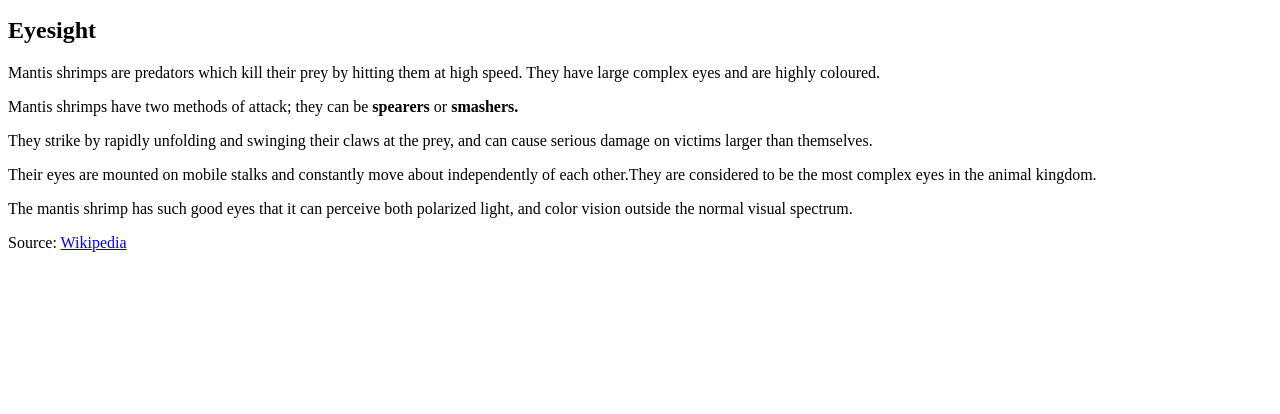
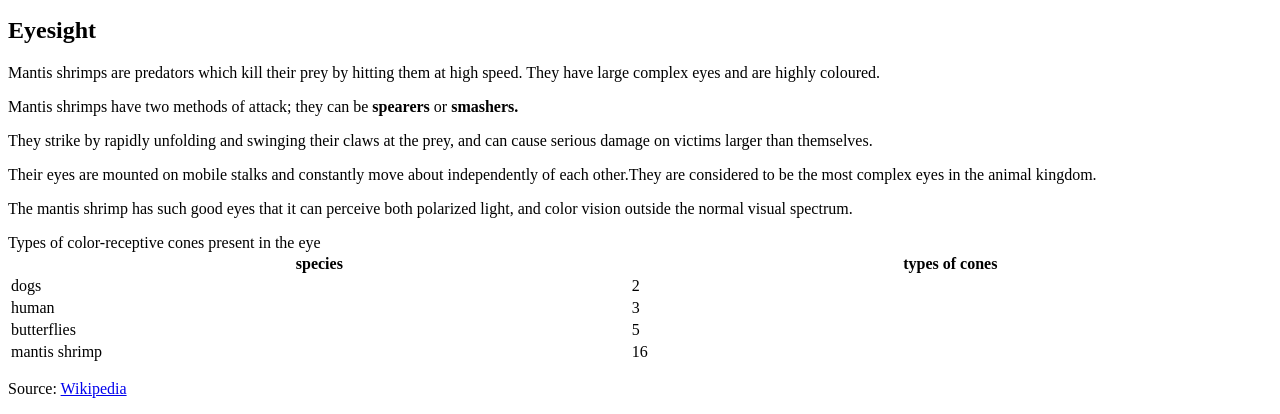
Before and after one commit to borosolcsi/saskarak, a plain HTML site: page index.html in a window 1280 px wide. Shown: the part 434-848 px from the top of the page. Before the commit the page ends 800 px from the top, so only its background shows below. Drawn offline with Linux system fonts and the light colour scheme.

Commit message:
Update index.html

```diff
--- a/index.html
+++ b/index.html
@@ -16,6 +16,29 @@
     <p>They strike by rapidly unfolding and swinging their claws at the prey, and can cause serious damage on victims larger than themselves.</p>
     <p>Their eyes are mounted on mobile stalks and constantly move about independently of each other.They are considered to be the most complex eyes in the animal kingdom.</p>
     <p>The mantis shrimp has such good eyes that it can perceive both polarized light, and color vision outside the normal visual spectrum.</p>
+    <caption>Types of color-receptive cones present in the eye</caption>
+    <table style="width:100%">
+        <tr>
+          <th>species</th>
+          <th>types of cones</th>
+        </tr>
+        <tr>
+          <td>dogs</td>
+          <td>2</td>
+        </tr>
+        <tr>
+          <td>human</td>
+          <td>3</td>
+        </tr>
+        <tr>
+            <td>butterflies</td>
+            <td>5</td>
+          </tr>
+          <tr>
+            <td>mantis shrimp</td>
+            <td>16</td>
+          </tr>
+      </table>
     <p>Source: <a href="https://simple.wikipedia.org/wiki/Mantis_shrimp">Wikipedia</a></p>
 
 </body>
```
